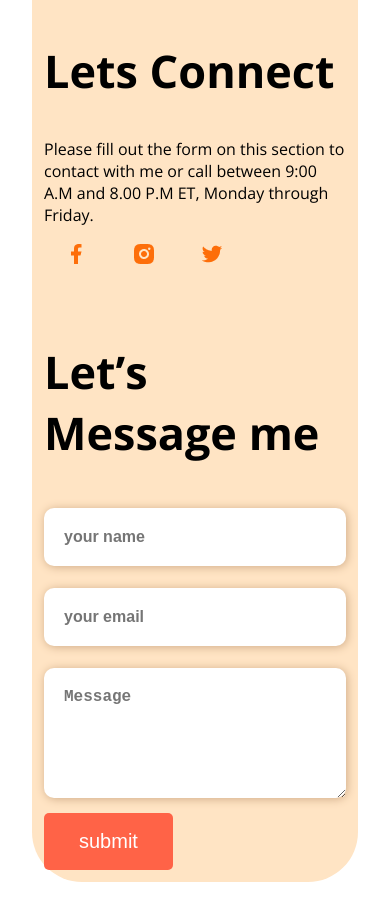
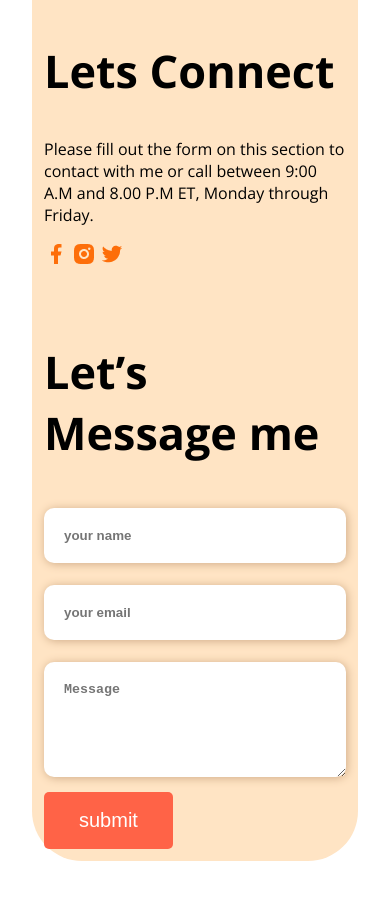
Before and after one commit to faysalhasanmd/my-protfolio-responsive, a plain HTML site: page index.html in a window 390 px wide. Shown: the part 6124-7030 px from the top of the page. After the commit the page ends 7009 px from the top, so only its background shows below. Drawn offline with nearby package versions, Linux system fonts and the light colour scheme.

```diff
--- a/portfolio.css
+++ b/portfolio.css
@@ -181,14 +181,13 @@ main {
   padding: 20px;
   border-radius: 10px;
   border: none;
-  font-size: 16px;
   color: #1a1414;
   font-weight: bold;
   box-shadow: 1px 1px 10px rgb(207, 171, 135);
 }
-.imgg {
+/* .imgg {
   margin: 20px;
-}
+} */
 .footer-btn {
   margin-top: 10px;
 }
```
